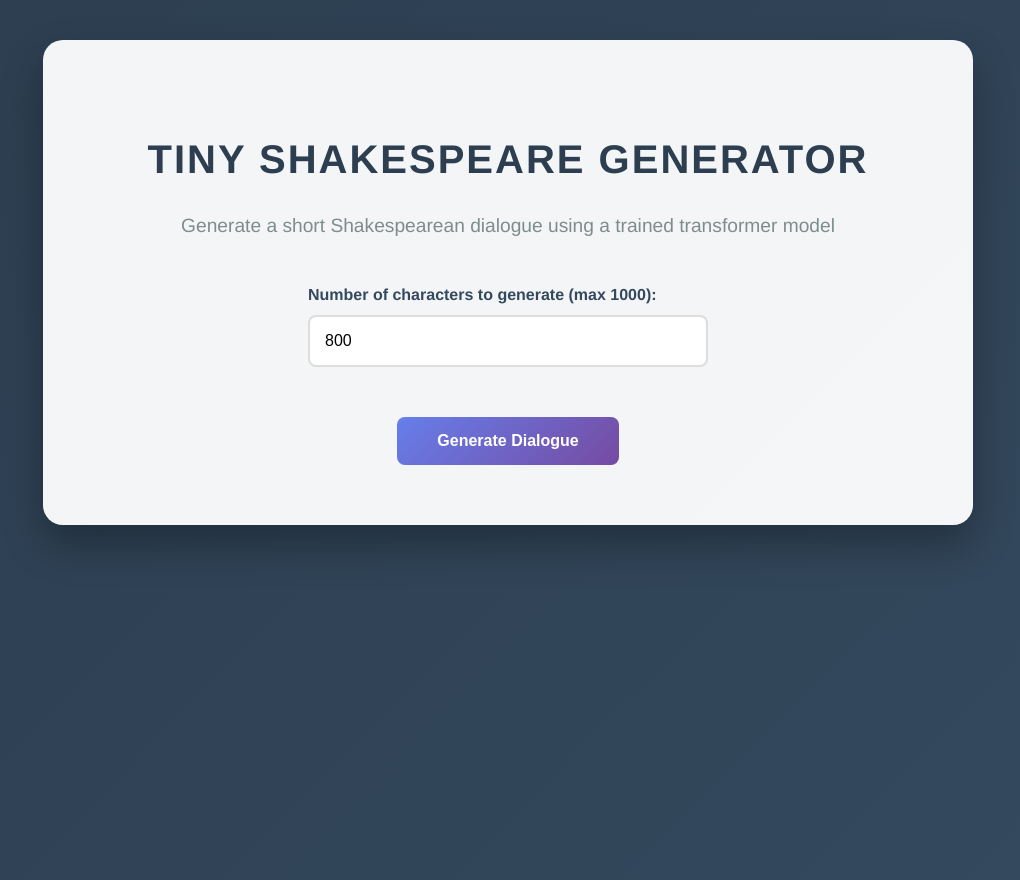
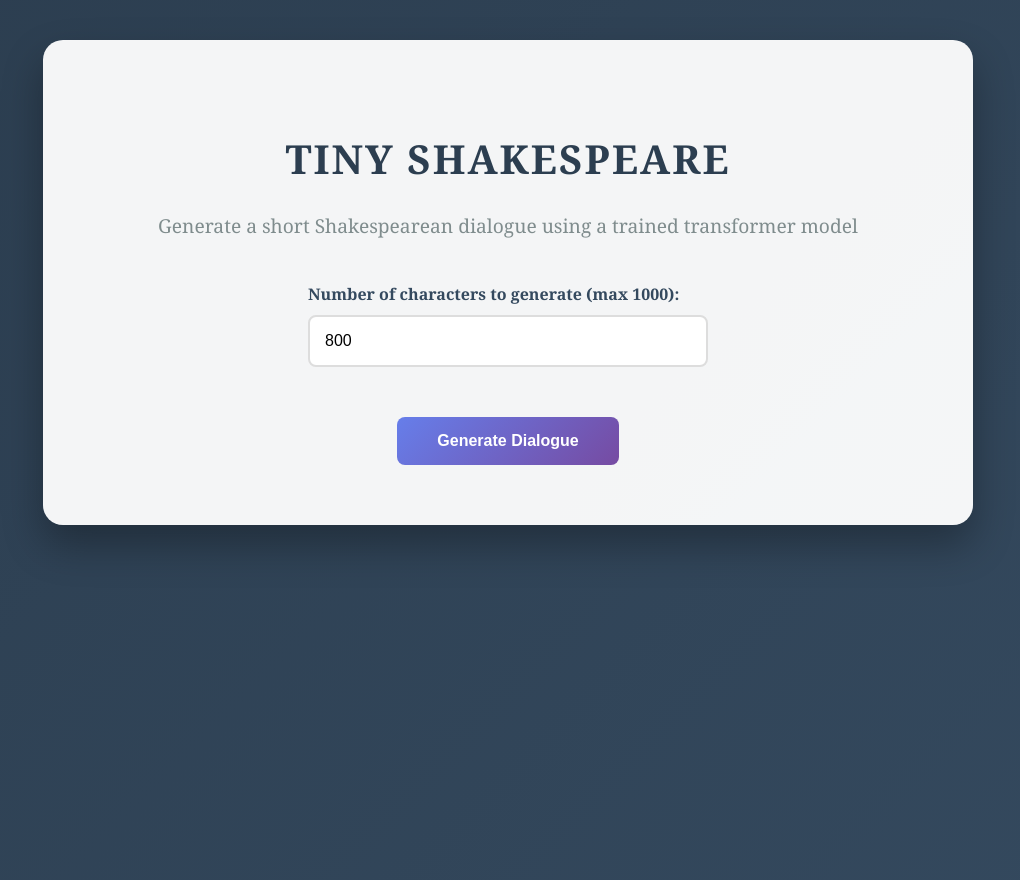
Before and after one commit to ajamesl/tiny-shakespeare-transformer, a FastAPI app: page / in a window 1280 px wide. Shown: the whole page, without its empty margins (132-1152 px from the left). Run offline with FastAPI, Linux system fonts and the light colour scheme.

Commit message:
Final clean up

```diff
--- a/app/main.py
+++ b/app/main.py
@@ -7,6 +7,7 @@ from typing import Union
 
 from fastapi import FastAPI, Form, Request
 from fastapi.responses import HTMLResponse, JSONResponse, StreamingResponse
+from fastapi.staticfiles import StaticFiles
 from fastapi.templating import Jinja2Templates
 
 sys.path.append(os.path.dirname(os.path.dirname(os.path.abspath(__file__))))
@@ -20,7 +21,11 @@ app = FastAPI(
 )
 
 BASE_DIR = os.path.dirname(os.path.abspath(__file__))
-templates = Jinja2Templates(directory=os.path.join(BASE_DIR, "..", "templates"))
+PROJECT_ROOT = os.path.dirname(BASE_DIR)
+templates = Jinja2Templates(directory=os.path.join(PROJECT_ROOT, "templates"))
+
+# Mount static files
+app.mount("/static", StaticFiles(directory=os.path.join(PROJECT_ROOT, "static")), name="static")
 
 
 @app.get("/", response_class=HTMLResponse)
--- a/templates/index.html
+++ b/templates/index.html
@@ -2,11 +2,12 @@
 <html lang="en">
 <head>
     <meta charset="UTF-8">
+    <title>Tiny Shakespeare</title>
     <meta name="viewport" content="width=device-width, initial-scale=1.0">
-    <title>Tiny Shakespeare</title>
+    <link rel="icon" type="image/png" href="/static/drama_emoji.png">
     <style>
         body {
-            font-family: 'Futura', 'Helvetica Neue', Helvetica, serif;
+            font-family: Georgia, serif;
             max-width: 1200px;
             margin: 0 auto;
             padding: 40px 20px;
@@ -193,7 +194,7 @@
 </head>
 <body>
     <div class="container">
-        <h1>Tiny Shakespeare Generator</h1>
+        <h1>Tiny Shakespeare</h1>
         <p style="text-align: center; color: #7f8c8d; margin-bottom: 40px; font-size: 1.2rem; font-weight: 300;">
             Generate a short Shakespearean dialogue using a trained transformer model
         </p>
```
Also changed, not shown: static/drama_emoji.png (added).
